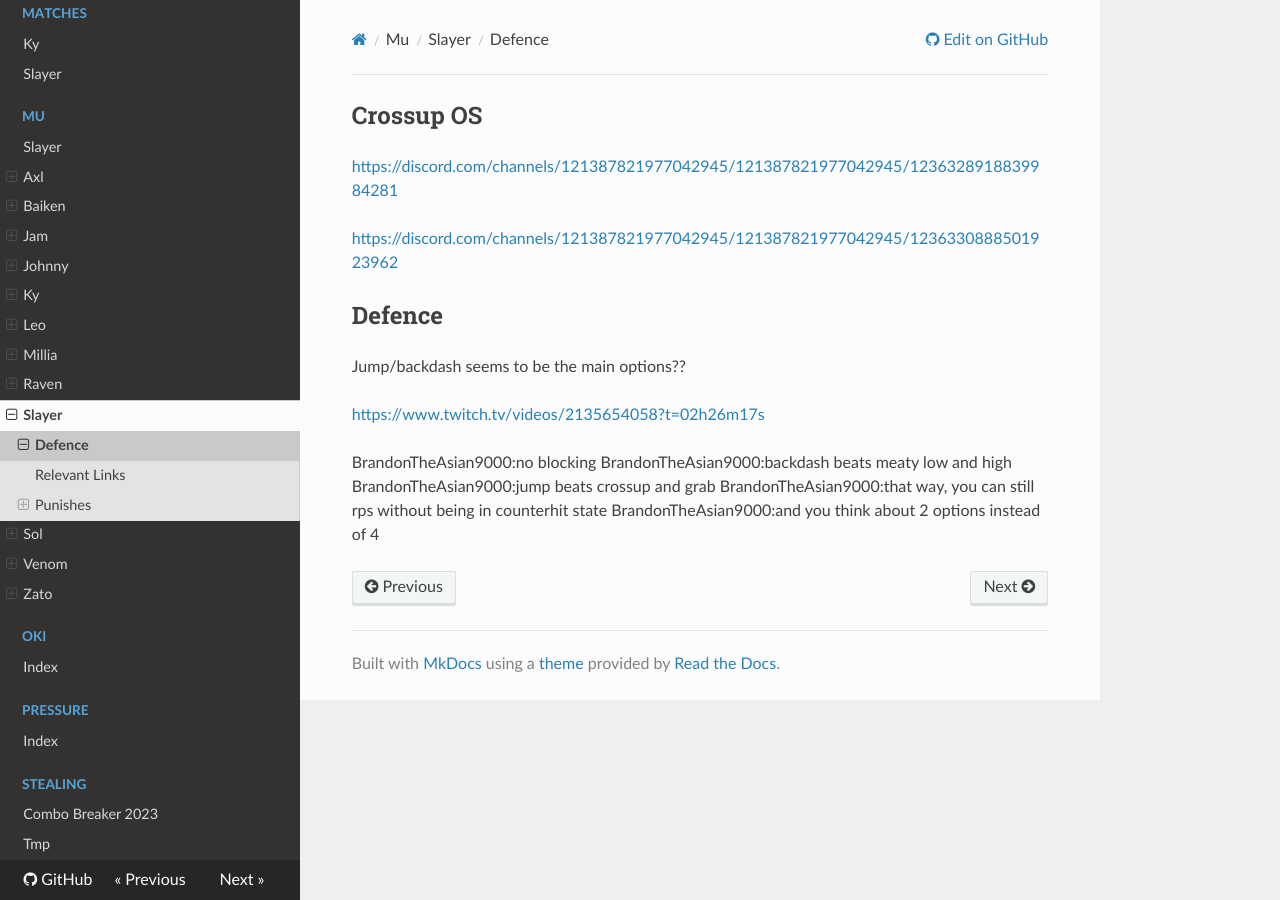
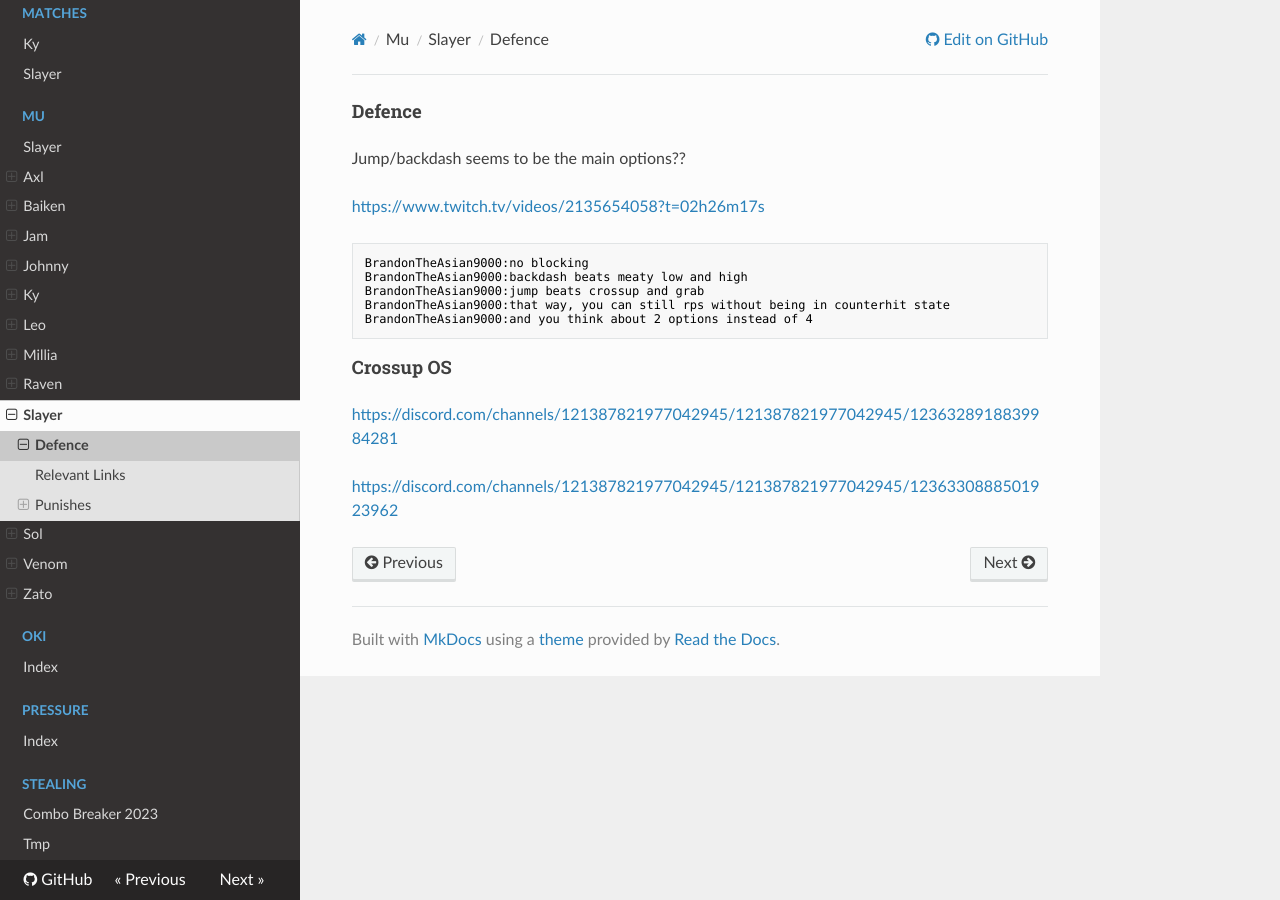
Before and after one commit to OriolFilter/Elphelt, an MkDocs documentation site: the page built from docs/Mu/Slayer/Defence.md, in a window 1280 px wide. Built offline with MkDocs 1.6.1, drawn with Linux system fonts in a browser that asks for light colours; nearby versions of some CDN libraries.

Commit message:
Deglossing Slayer

````diff
--- a/docs/Mu/Slayer/Defence.md
+++ b/docs/Mu/Slayer/Defence.md
@@ -1,18 +1,20 @@
-## Crossup OS
-
-https://discord.com/channels/121387821977042945/121387821977042945/1236328918839984281
-
-https://discord.com/channels/121387821977042945/121387821977042945/1236330888501923962
-
-
 ## Defence
 
 Jump/backdash seems to be the main options??
 
 https://www.twitch.tv/videos/2135654058?t=02h26m17s
 
+
+```text
 BrandonTheAsian9000:no blocking
 BrandonTheAsian9000:backdash beats meaty low and high
 BrandonTheAsian9000:jump beats crossup and grab
 BrandonTheAsian9000:that way, you can still rps without being in counterhit state
 BrandonTheAsian9000:and you think about 2 options instead of 4
+```
+
+## Crossup OS
+
+https://discord.com/channels/121387821977042945/121387821977042945/1236328918839984281
+
+https://discord.com/channels/121387821977042945/121387821977042945/1236330888501923962
--- a/mkdocs.yaml
+++ b/mkdocs.yaml
@@ -8,6 +8,9 @@ repo_url: https://github.com/OriolFilter/Elphelt
 theme: readthedocs
 
 markdown_extensions:
+  - toc:
+      permalink: ""
+      baselevel: 3
 #  - pymdownx.arithmatex
 #  - pymdownx.b64
 #  - pymdownx.betterem
@@ -25,7 +28,7 @@ markdown_extensions:
 #  - pymdownx.highlight
 #  - pymdownx.inlinehilite
 #  - pymdownx.keys
-  - pymdownx.magiclink
+  - pymdownx.magiclink: []
 #  - pymdownx.mark
 #  - pymdownx.pathconverter
 #  - pymdownx.progressbar
````
Also changed, not shown: docs/Mu/Slayer/Punishes/Dead_on_Time.md (+1 -1 lines), docs/Mu/Slayer/Punishes/Generic_Routes.md (+1 -1 lines), docs/Mu/Slayer/Punishes/Practicing.md (renamed from docs/Mu/Slayer/Punishes/README.md, +4 -4 lines), docs/Mu/Slayer/Relevant_Links.md (+1 -0 lines), docs/Mu.md (renamed from docs/README.md).
